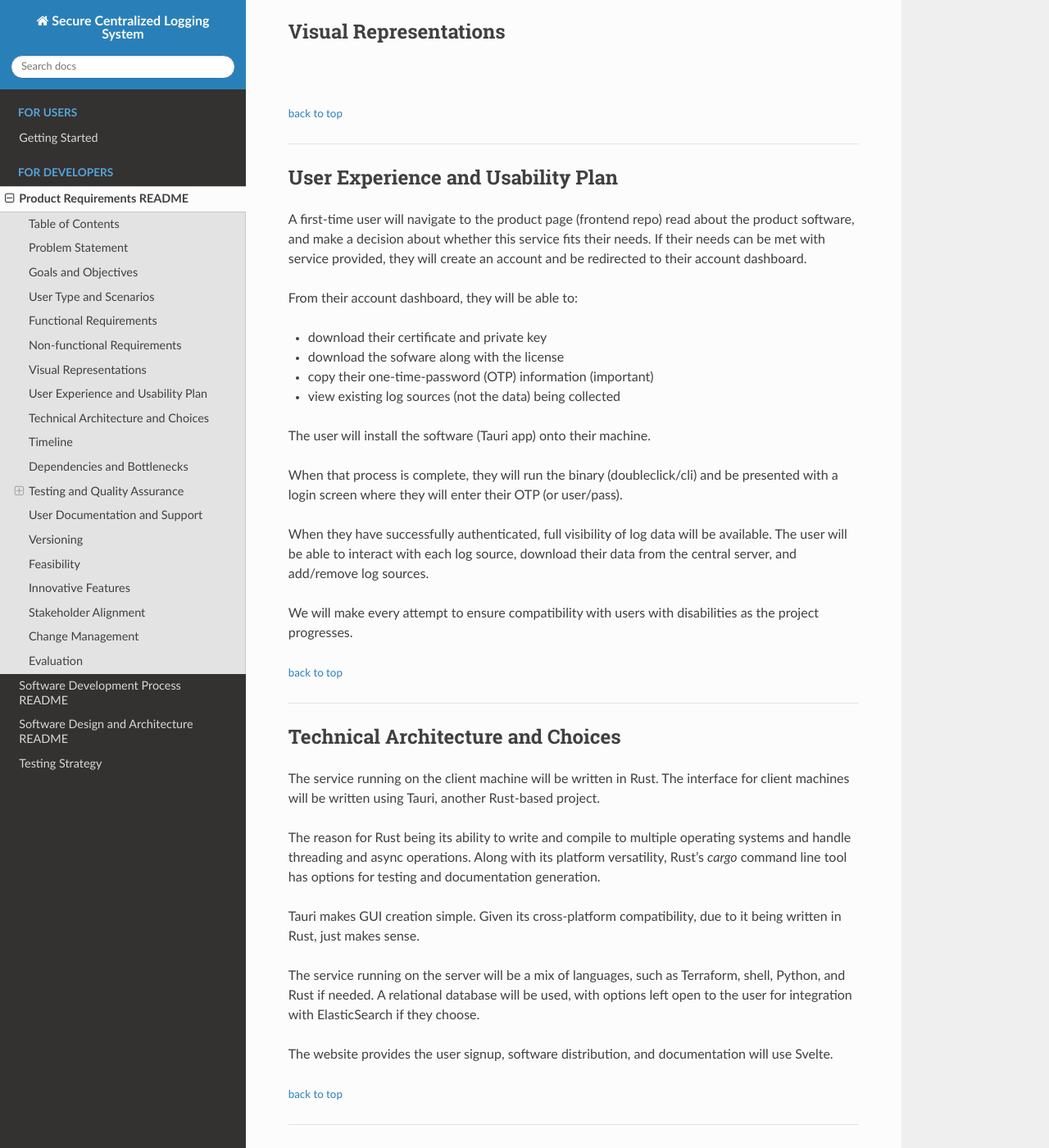
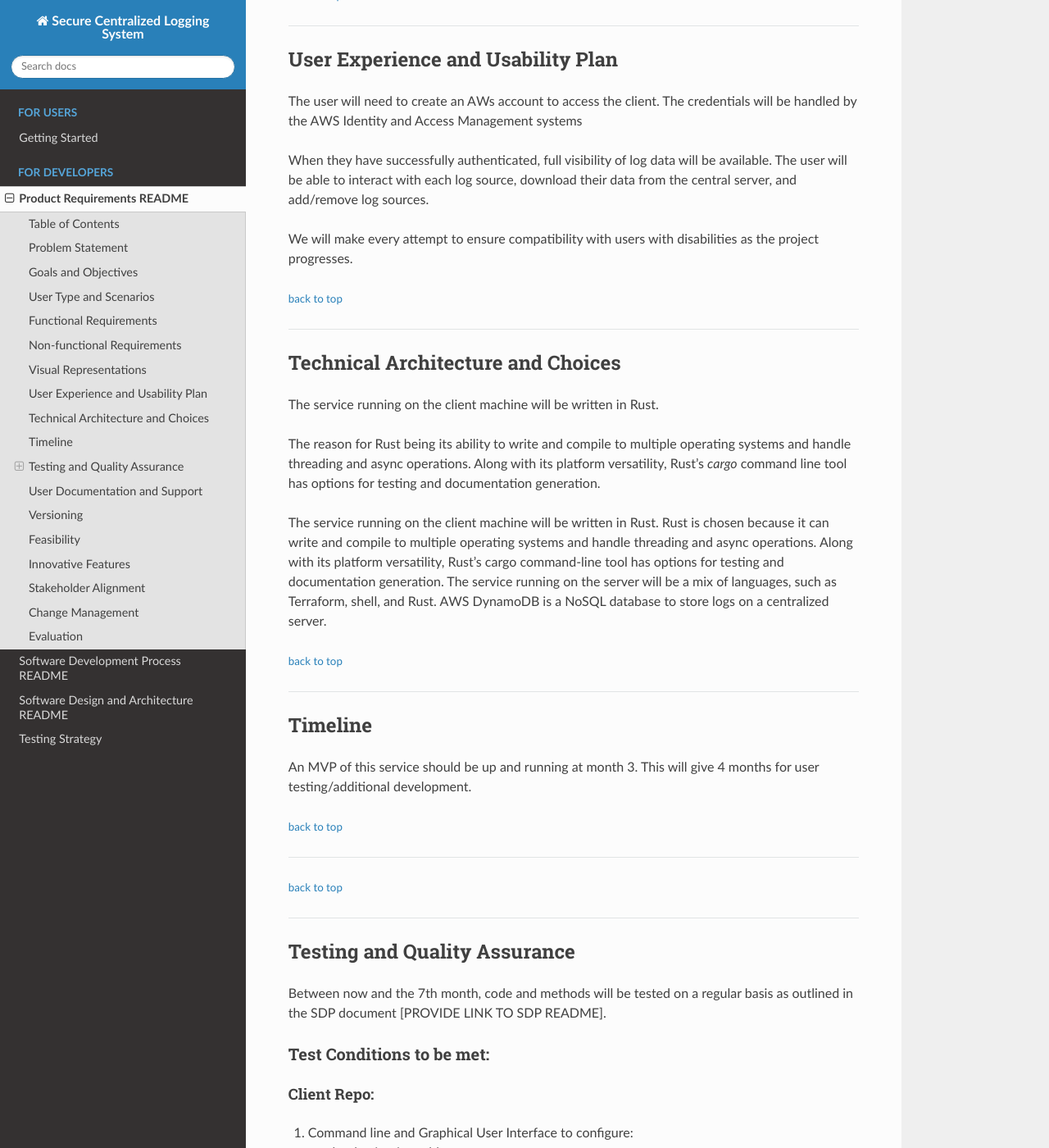
Before and after one commit to SecurityLogMiner/log-collection-documentation, a Sphinx documentation site: the page built from docs/source/devDocs/PRD.md, in a window 1280 px wide and 1400 px high, scrolled down 2681 px. Shown: the whole window at 82% size. Built offline with Sphinx 7.4.7 and the Read the Docs theme 2.0.0, drawn with Linux system fonts in a browser that asks for light colours; pages that are not in the unit, such as notebooks, are missing from menus; some of the changed text lies outside the part shown.

Commit message:
fixed prd

```diff
--- a/docs/source/devDocs/PRD.md
+++ b/docs/source/devDocs/PRD.md
@@ -66,27 +66,20 @@
     - The system should be able to collect data from the specified source.
     - Specify supported data formats for efficient data parsing.
 
-2. **TLS Connection Establishment:**
-    - Implement TLS over TCP socket creation and management.
-    - Create, Update, and Revoke certificates with an in-house CA manager
-
-3. **Data Processing and Serialization:**
+2. **Data Processing and Serialization:**
     - The collected data should be processed and serialized for transmission over the TCP connection.
 
-4. **Error Handling and Reliability:**
+3. **Error Handling and Reliability:**
     - Implement error detection and correction mechanisms.
-    - TCP handles retransmission of lost or corrupted data.
     - Implement system monitoring and alerting to reduce downtime during system degradation
 
-5. **Destination Data Reception:**
+4. **Destination Data Reception:**
     - Develop a system of database I/O.
     - Create a procedure to integrate with ElasticSearch.
 
-6. **User Authentication:**
-    - Whitelist specific user IP addresses.
-    - Key-value store mapping users to certificates.
-    - Mechanism for revoking certificates if needed.
-    - Create keys for the user to match certificate values.
+5. **User Authentication:**
+    - Users permissions are handled with principles of least priveleges
+    - Granular permissions using AWS IAM
 
 <a href="#table-of-contents" style="font-size: smaller;">back to top</a>
 
@@ -123,21 +116,8 @@
 
 ## User Experience and Usability Plan
 
-A first-time user will navigate to the product page (frontend repo) read about
-the product software, and make a decision about whether this service fits their
-needs. If their needs can be met with service provided, they will create an
-account and be redirected to their account dashboard.
-
-From their account dashboard, they will be able to:
-- download their certificate and private key
-- download the sofware along with the license
-- copy their one-time-password (OTP) information (important)
-- view existing log sources (not the data) being collected
-
-The user will install the software (Tauri app) onto their machine.
-
-When that process is complete, they will run the binary (doubleclick/cli) and be
-presented with a login screen where they will enter their OTP (or user/pass).
+The user will need to create an AWs account to access the client.
+The credentials will be handled by the AWS Identity and Access Management systems
 
 When they have successfully authenticated, full visibility of log data will be
 available. The user will be able to interact with each log source, download their
@@ -152,23 +132,16 @@
 
 ## Technical Architecture and Choices
 
-The service running on the client machine will be written in Rust. The interface
-for client machines will be written using Tauri, another Rust-based project.
+The service running on the client machine will be written in Rust.
 
 The reason for Rust being its ability to write and compile to multiple
 operating systems and handle threading and async operations. Along with its
 platform versatility, Rust's *cargo* command line tool has options for testing
 and documentation generation.
 
-Tauri makes GUI creation simple. Given its cross-platform compatibility, due to
-it being written in Rust, just makes sense.
+The service running on the client machine will be written in Rust. Rust is chosen because it can write and compile to multiple operating systems and handle threading and async operations. Along with its platform versatility, Rust's cargo command-line tool has options for testing and documentation generation. The service running on the server will be a mix of languages, such as Terraform, shell, and Rust. AWS DynamoDB is a NoSQL database to store logs on a centralized server.
 
-The service running on the server will be a mix of languages, such as Terraform,
-shell, Python, and Rust if needed. A relational database will be used, with
-options left open to the user for integration with ElasticSearch if they choose.
 
-The website provides the user signup, software distribution, and documentation
-will use Svelte.
 
 <a href="#table-of-contents" style="font-size: smaller;">back to top</a>
 
@@ -183,9 +156,6 @@
 
 ---
 
-## Dependencies and Bottlenecks
-
-Still todo but: team size, creating the in-house CA, using Rust
 
 <a href="#table-of-contents" style="font-size: smaller;">back to top</a>
 
@@ -198,60 +168,17 @@
 
 ### Test Conditions to be met:
 
-#### API Repo:
-- **All API endpoints:**
-    1. Protect API endpoints through access verification
 
-- **Public Key Infrastructure API endpoint must handle the following:**
-    1. Issue certificates
-    2. Verify the identity of the requesting user requesting a digital signature
-    3. Revoke certificates of specific users
-    4. Renew certificates of specific users
-    5. Key Pair storage and retrieval
-    6. Certificate policy (cert lifetime, validation, key length reqs, etc.)
-    7. Follows industry standards (x509, bitlength, cipher type, etc.)
-    8. PKI audit logging
-    9. PKI hierarchy (masterkey -> prodkey1 -> [prodkey2, ..., prodkeyN])
-    10. Failure Recovery (offline masterkey)
-
-- **User management api endpoints must handle the following:**
-    1. Create, Read, Update, and Delete users
-    2. Account management (signin/out/delete,cert retrieval/renewal, etc.)
-    3. Grant or revoke user certification.
-    4. Whitelist specific IP addresses.
-    5. Key-value to certificate matching for user authentication.
-
-- **Dashboard api endpoints must handle the following:**
-    1. Data visualization
-
-- **Software distribution api endpoints must handle the following:**
-    1. Provide links to download software for existing platforms
-
-#### Frontend Repo:
-1. Provide the interface to interact with the API
-2. Device agnostic
-3. Contains links to User and Developer documentation
-
-#### Server Repo:
-1. Create a TLS connection with Client
-2. Create a database specific to the user
-3. Each user database has a table for each input log source
-4. Delete database on user deletion
-5. Automate the initialization of Server Instance
 
 #### Client Repo:
-1. Create a TLS connection with Server
-2. Command line and Graphical User Interface to configure:
+1. Command line and Graphical User Interface to configure:
     - the destination address
-    - certificate (supplied from API repo)
     - path(s) to log source(s)
 
 #### Documentation Repo:
 1. Provides setup instructions for:
     - account management
-    - certificate management
-    - client-server connection establishment
-2. Establish a [Changelog](SUPPLY LINK TO CHANGELOG)
+    - client-deployment
 3. Continuous Documentation Deployment here: https://securitylogminer-doc-repo.readthedocs.io/en/latest/
 
 <a href="#table-of-contents" style="font-size: smaller;">back to top</a>
```
